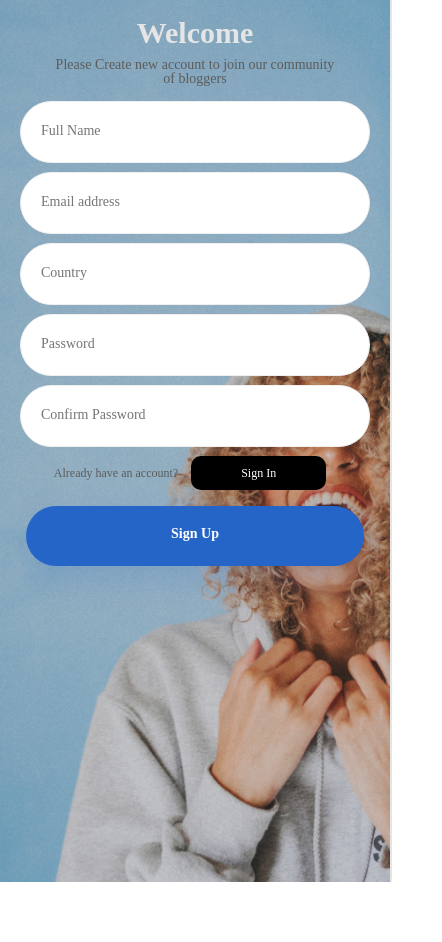
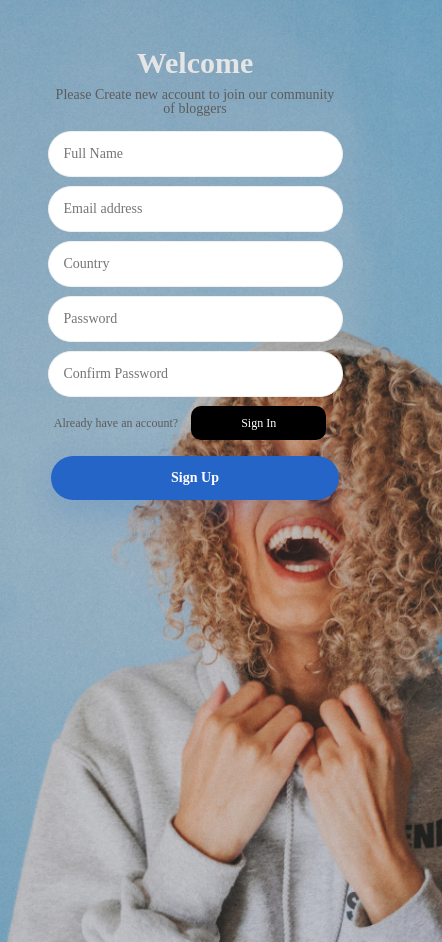
Before and after one commit to emedee/blog-auth, a Vue app: page / in a window 390 px wide. Shown: the whole page, 442 px wide, since content can reach past the window. Before the commit the page ends 882 px from the top, so only its background shows below. Built offline with nearby package versions, Linux system fonts and the light colour scheme; what vue-resource would draw is missing.

Commit message:
'commit'

```diff
--- a/src/views/signIn.vue
+++ b/src/views/signIn.vue
@@ -85,15 +85,15 @@ export default {
 
     }
     .input{
-        padding: 22px 150px 24px 20px !important;
+        padding: 15px 100px 15px 15px !important;
     }
     .btn-signUp{
-        padding: 21px 155px 25px !important;
+        padding: 15px 120px 15px !important;
     }
     .left-side{
         width: auto !important;
         height: 100vh !important;
-        padding: 20px !important;
+        padding: 50px !important;
         display: flex !important;
         flex-direction: column !important;
         align-items: center !important;
--- a/src/views/signUp.vue
+++ b/src/views/signUp.vue
@@ -68,15 +68,15 @@ export default {
 
     }
     .input{
-        padding: 22px 150px 24px 20px !important;
+        padding: 15px 100px 15px 15px !important;
     }
     .btn-signUp{
-        padding: 21px 145px 25px !important;
+        padding: 15px 120px 15px !important;
     }
     .left-side{
-        width: auto !important;
+        width: 100% !important;
         height: 100vh !important;
-        padding: 20px !important;
+        padding: 50px !important;
         display: flex !important;
         flex-direction: column !important;
         align-items: center !important;
```
